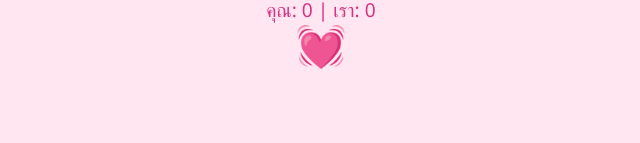
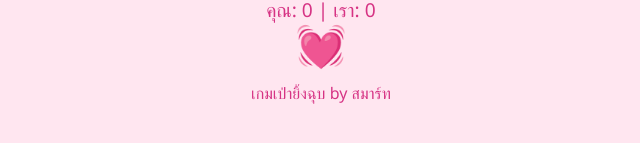
Before and after one commit to Felixz3004/flowerfourrr, a plain HTML site: page index.html in a window 1280 px wide. Shown: the part 263-406 px from the top of the page, without its empty margins (319-959 px from the left). Drawn offline with Linux system fonts and the light colour scheme.

Commit message:
Update index.html

```diff
--- a/index.html
+++ b/index.html
@@ -17,6 +17,10 @@
   <div class="score" id="score">คุณ: 0 | เรา: 0</div>
   <div class="heart">💓</div>
 
+  <footer>
+    <p>เกมเป่ายิ้งฉุบ by สมาร์ท</p>
+  </footer>
+
   <script src="script.js"></script>
 </body>
 </html>
```
